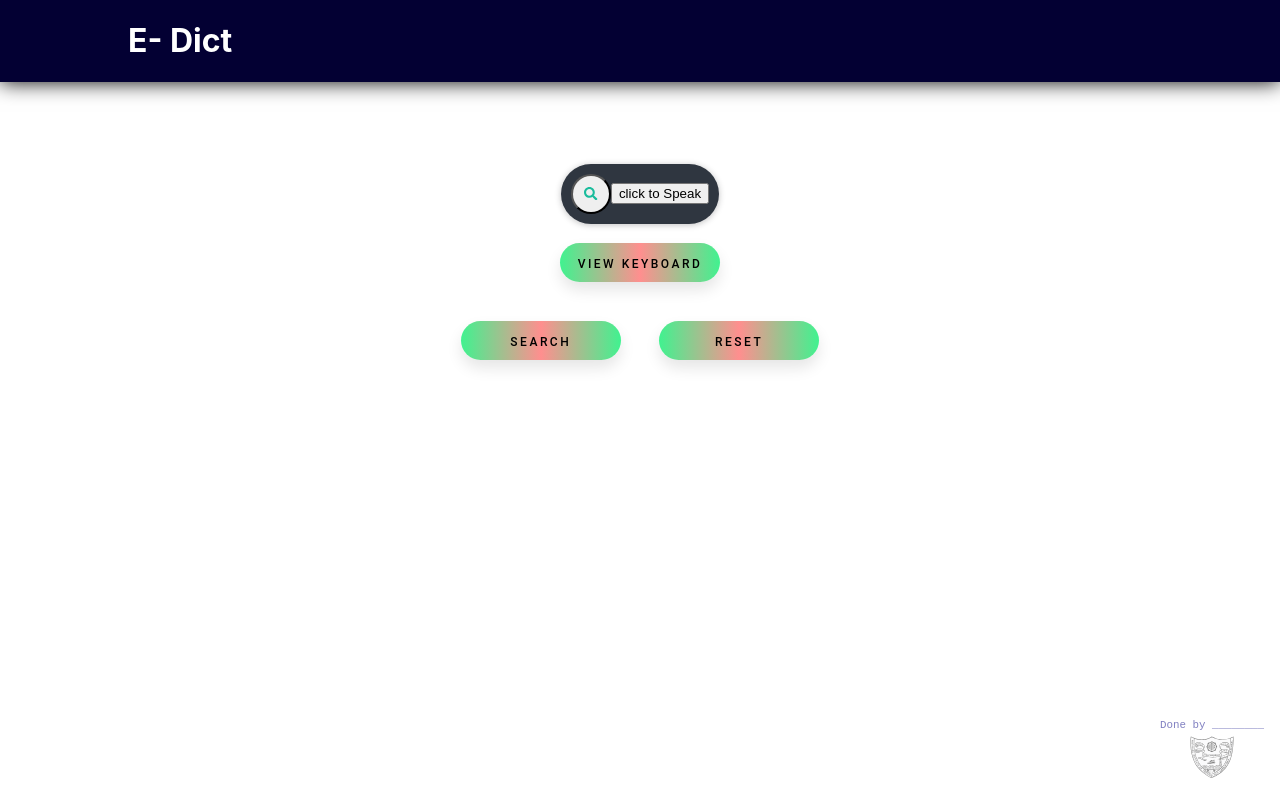
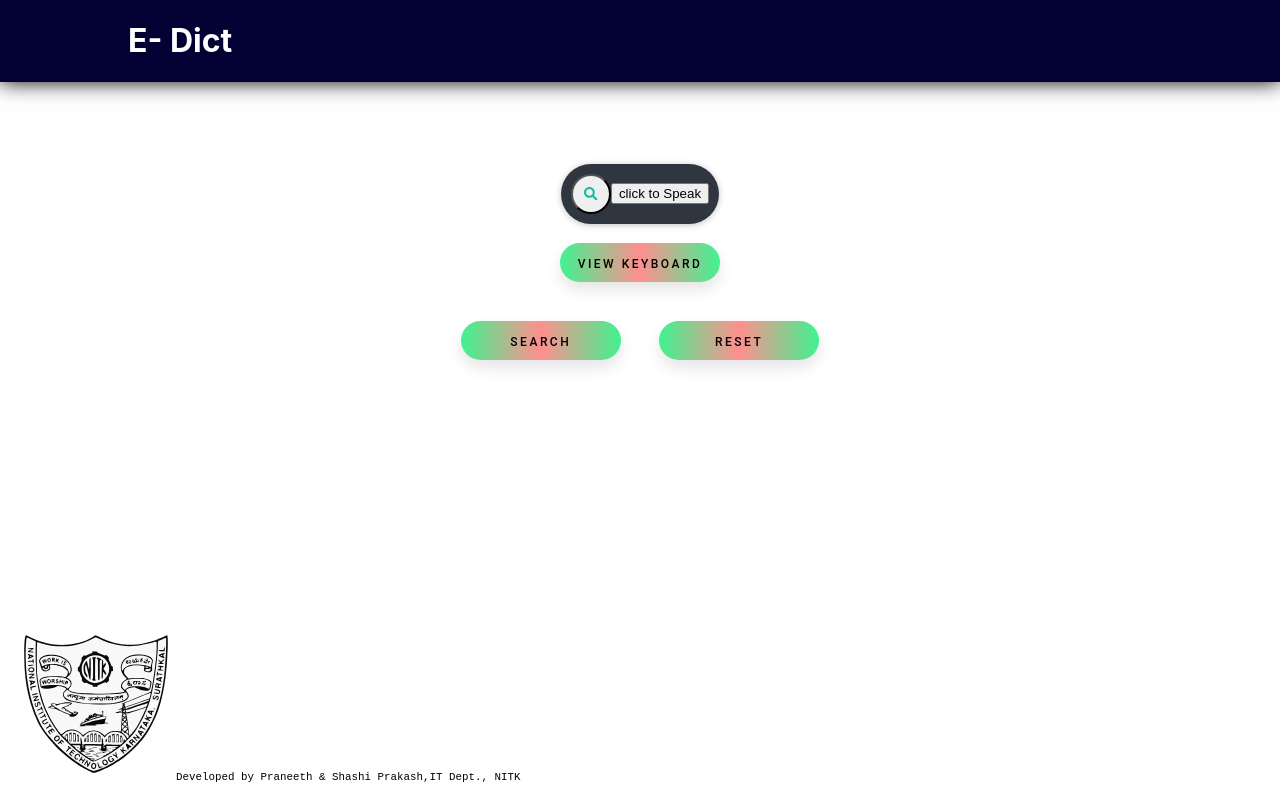
Before and after one commit to prakash204/e-dict, a React (Create React App) app in the folder e-dict/: page / in a window 1280 px wide. Built offline with nearby package versions, Linux system fonts and the light colour scheme.

Commit message:
changed logo position

```diff
--- a/e-dict/src/home.css
+++ b/e-dict/src/home.css
@@ -129,23 +129,23 @@
 .watermark {
     position: fixed;
     bottom: 1rem;
-    right: 1rem;
+    left: 1rem;
     opacity: var(--watermarkOpacity, 0.3);
     --watermarkOpacity: 0.8;
     transition: var(--watermarkTransition, 0) ease-out;
     --watermarkTransition: 0.3s;
     background-color: rgb(255 255 255 / 49%);
-    opacity: 0.5;
+    opacity: 1.0;
     display: block;
     flex-wrap: wrap;
 }
 
 .watermark img{
-  width: 3rem;
-  height: 3rem;
+  width: 10rem;
+  height: 10rem;
 }
 .watermark span{
-  color: rgb(2, 0, 131);
+  color: rgb(0, 0, 0);
   font-family: monospace;
   font-size: smaller;
 }
--- a/e-dict/src/home.js
+++ b/e-dict/src/home.js
@@ -331,8 +331,8 @@ class Home extends Component {
                 }
 
                 <div class="watermark">
-                    <span>Done by ________</span> <br/>
                     <img src={logo} alt="nitk logo"/>
+                    <span>Developed by Praneeth & Shashi Prakash,IT Dept., NITK</span>
                 </div>
 
             </div>
```
